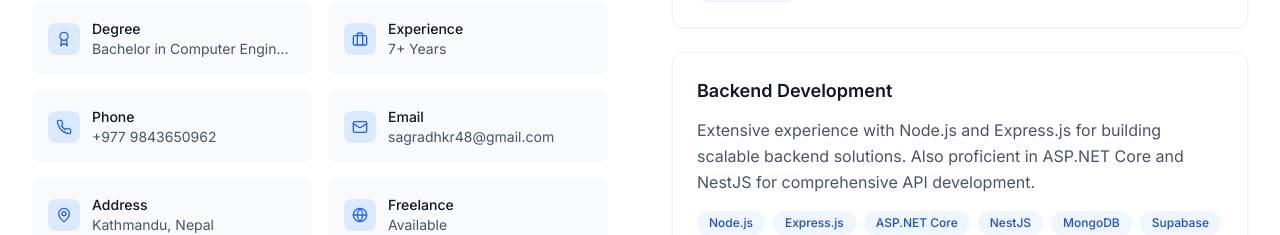
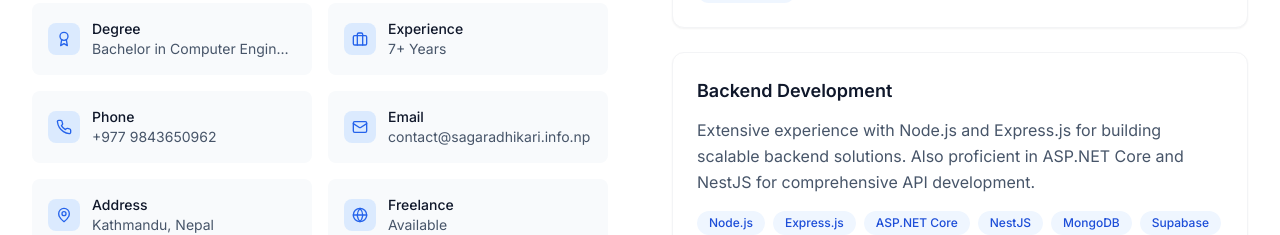
Before and after one commit to SagarAdhikari48/My-Website, a Next.js app: page / in a window 1280 px wide. Shown: the part 1562-1797 px from the top of the page. Built offline with nearby package versions, Linux system fonts and the light colour scheme.

Commit message:
Email changed

```diff
--- a/src/app/layout.tsx
+++ b/src/app/layout.tsx
@@ -129,7 +129,7 @@ export default function RootLayout({
       "https://github.com/Sagar-Adhikari",
       "https://www.linkedin.com/in/sagaradhikari48/",
       "https://www.sagaradhikari.info.np/",
-      "mailto:sagradhkr48@gmail.com"
+      "mailto:contact@sagaradhikari.info.np"
     ],
     "worksFor": {
       "@type": "Organization",
@@ -186,7 +186,7 @@ export default function RootLayout({
       "@type": "PostalAddress",
       "addressCountry": "Nepal"
     },
-    "email": "sagradhkr48@gmail.com",
+    "email": "contact@sagaradhikari.info.np",
     "nationality": {
       "@type": "Country",
       "name": "Nepal"
--- a/src/components/About.tsx
+++ b/src/components/About.tsx
@@ -10,7 +10,7 @@ const About = () => {
     { icon: Award, label: 'Degree', value: 'Bachelor in Computer Engineering' },
     { icon: Briefcase, label: 'Experience', value: '7+ Years' },
     { icon: Phone, label: 'Phone', value: '+977 9843650962' },
-    { icon: Mail, label: 'Email', value: 'sagradhkr48@gmail.com' },
+    { icon: Mail, label: 'Email', value: 'contact@sagaradhikari.info.np' },
     { icon: MapPin, label: 'Address', value: 'Kathmandu, Nepal' },
     { icon: Globe, label: 'Freelance', value: 'Available' },
   ]
--- a/src/components/Contact.tsx
+++ b/src/components/Contact.tsx
@@ -42,7 +42,7 @@ const Contact = () => {
           from_email: formData.email,
           subject: formData.subject,
           message: formData.message,
-          to_email: 'sagradhkr48@gmail.com',
+          to_email: 'contact@sagaradhikari.info.np',
         },
         process.env.NEXT_PUBLIC_EMAILJS_PUBLIC_KEY || 'your_public_key'
       )
@@ -56,7 +56,7 @@ const Contact = () => {
       }
     } catch (error) {
       console.error('EmailJS error:', error)
-      setError('Failed to send message. Please try again or contact directly at sagradhkr48@gmail.com')
+      setError('Failed to send message. Please try again or contact directly at contact@sagaradhikari.info.np')
     } finally {
       setIsSubmitting(false)
     }
@@ -66,7 +66,7 @@ const Contact = () => {
     {
       icon: Mail,
       title: 'Email',
-      value: 'sagradhkr48@gmail.com',
+      value: 'contact@sagaradhikari.info.np',
       link: '#',
       onClick: openEmailPopup,
       description: 'Send me an email'
--- a/src/components/EmailPopup.tsx
+++ b/src/components/EmailPopup.tsx
@@ -11,7 +11,7 @@ interface EmailPopupProps {
 
 const EmailPopup = ({ isOpen, onClose }: EmailPopupProps) => {
   const [copied, setCopied] = useState(false)
-  const email = 'sagradhkr48@gmail.com'
+  const email = 'contact@sagaradhikari.info.np'
 
   const copyToClipboard = async () => {
     try {
--- a/src/components/Footer.tsx
+++ b/src/components/Footer.tsx
@@ -122,7 +122,7 @@ const Footer = () => {
                   className="hover:text-blue-400 transition-colors duration-200"
                   title="Send email to Sagar Adhikari"
                 >
-                  sagradhkr48@gmail.com
+                  contact@sagaradhikari.info.np
                 </button>
               </div>
               <div className="text-slate-300">
```
Also changed, not shown: public/humans.txt.
